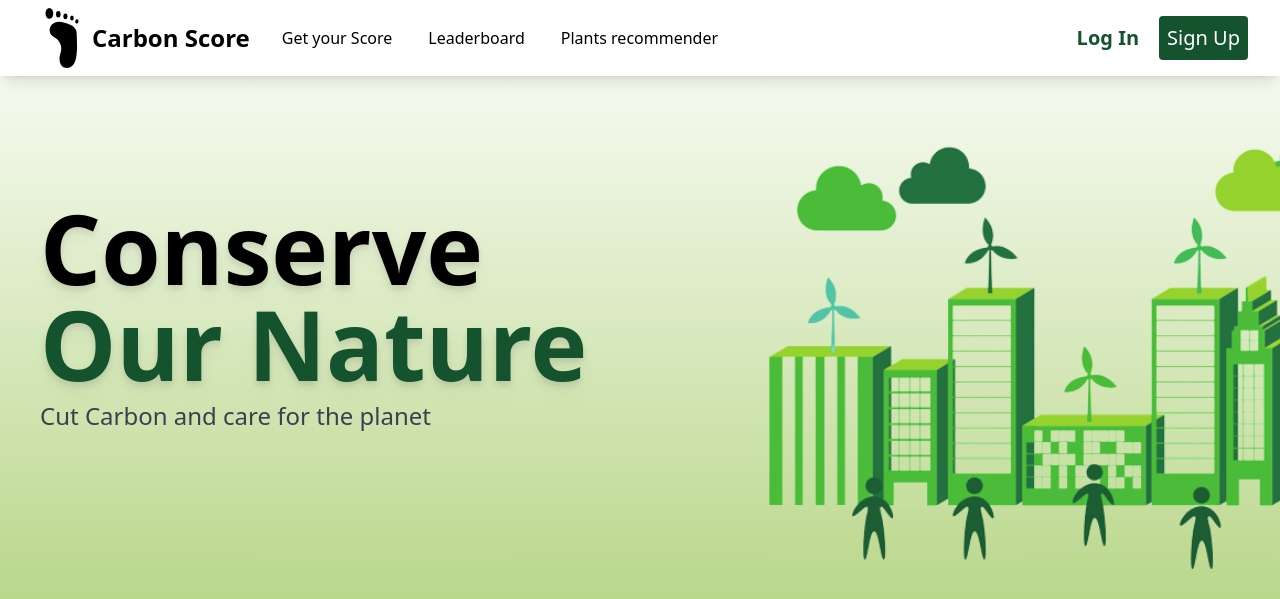
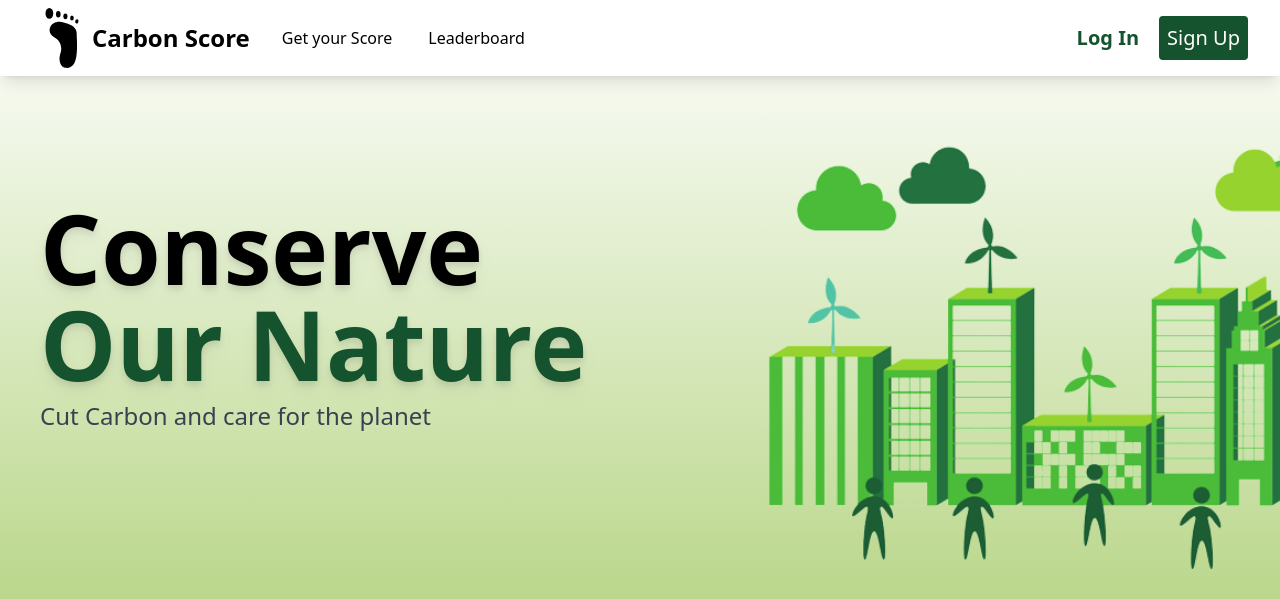
Before and after one commit to omkar3602/carbon-score-predictor, a Django app: page / in a window 1280 px wide. Shown: the top 599 px of the page. Run offline with Django 3.2, Linux system fonts and the light colour scheme; some libraries are stand-ins or nearby versions.

Commit message:
plant recommendor scrap

```diff
--- a/mainapp/templates/mainapp/base.html
+++ b/mainapp/templates/mainapp/base.html
@@ -80,9 +80,9 @@
           <div class="flex justify-between items-center hover:bg-gray-300 p-1">
             <a href="{% url 'leaderboard' %}" class="font-medium text-md">Leaderboard </a>
           </div>
-          <div class="flex justify-between items-center hover:bg-gray-300 p-1">
+          {% comment %} <div class="flex justify-between items-center hover:bg-gray-300 p-1">
             <a href="{% url 'homeappliances' %}" class="font-medium text-md">Plants recommender </a>
-          </div>
+          </div>  {% endcomment %}
 
         </div>
 
--- a/mainapp/templates/mainapp/home.html
+++ b/mainapp/templates/mainapp/home.html
@@ -21,7 +21,7 @@
   </div>
   <div id="prediction" class="bg-black border mt-12 text-white text-center uppercase rounded-lg py-8 px-10 md:w-3/4 lg:w-2/3 mx-auto mb-5">
     <p class="text-sm font-normal">Carbon score is the net value that is subtraction of carbon emission and oxygen emission<p>
-    <p class="text-3xl font-bold">Your Carbon Score is <span class="text-[#BAD78B]">89</span><p>
+    <p class="text-3xl font-bold">Your Carbon Score is <span class="text-[#BAD78B]">{{ carbon_score }}</span><p>
   </div>
   <div id="carbon_score" class="mt-16">
     <div class="flex flex-row gap-4 p-16 mx-28">
```
